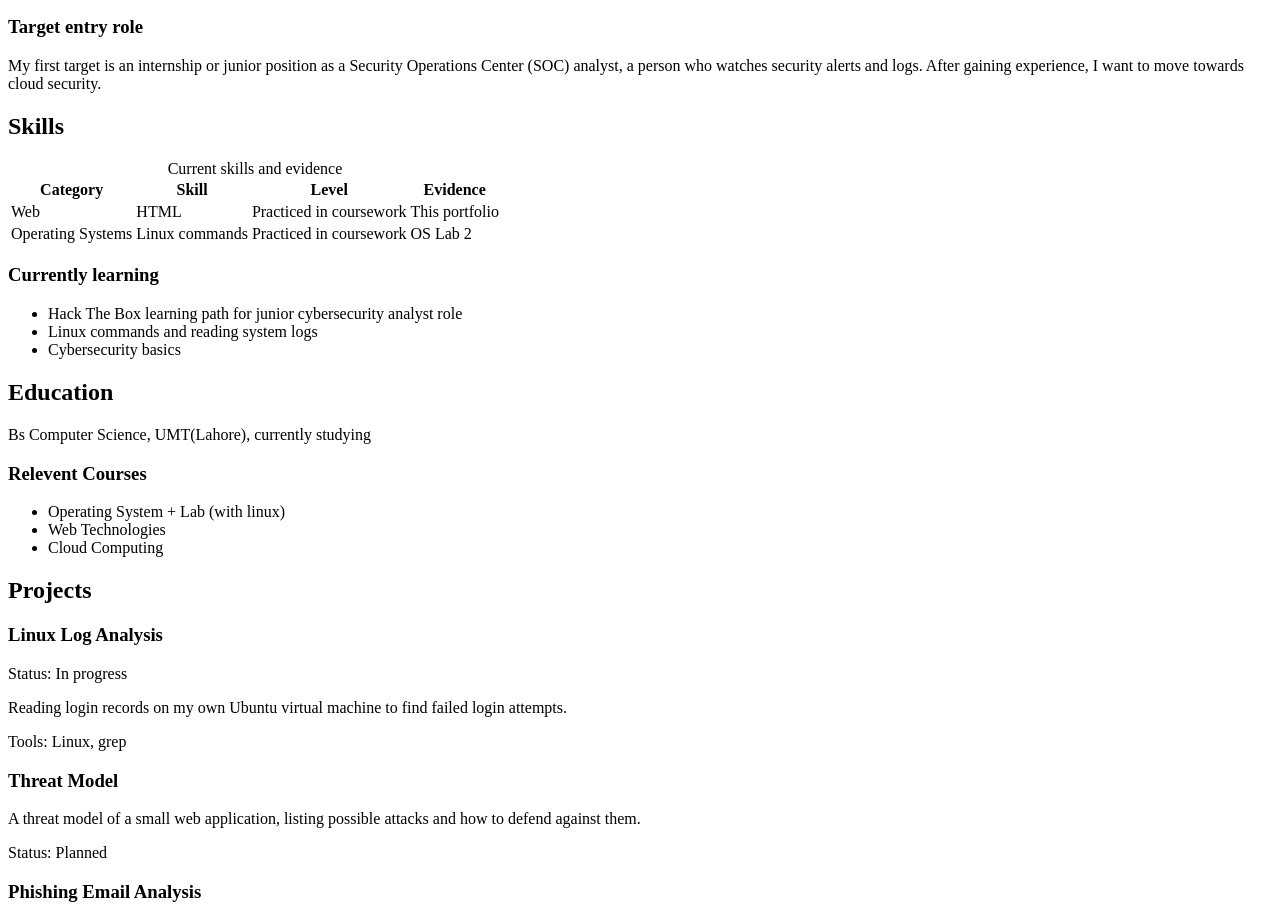
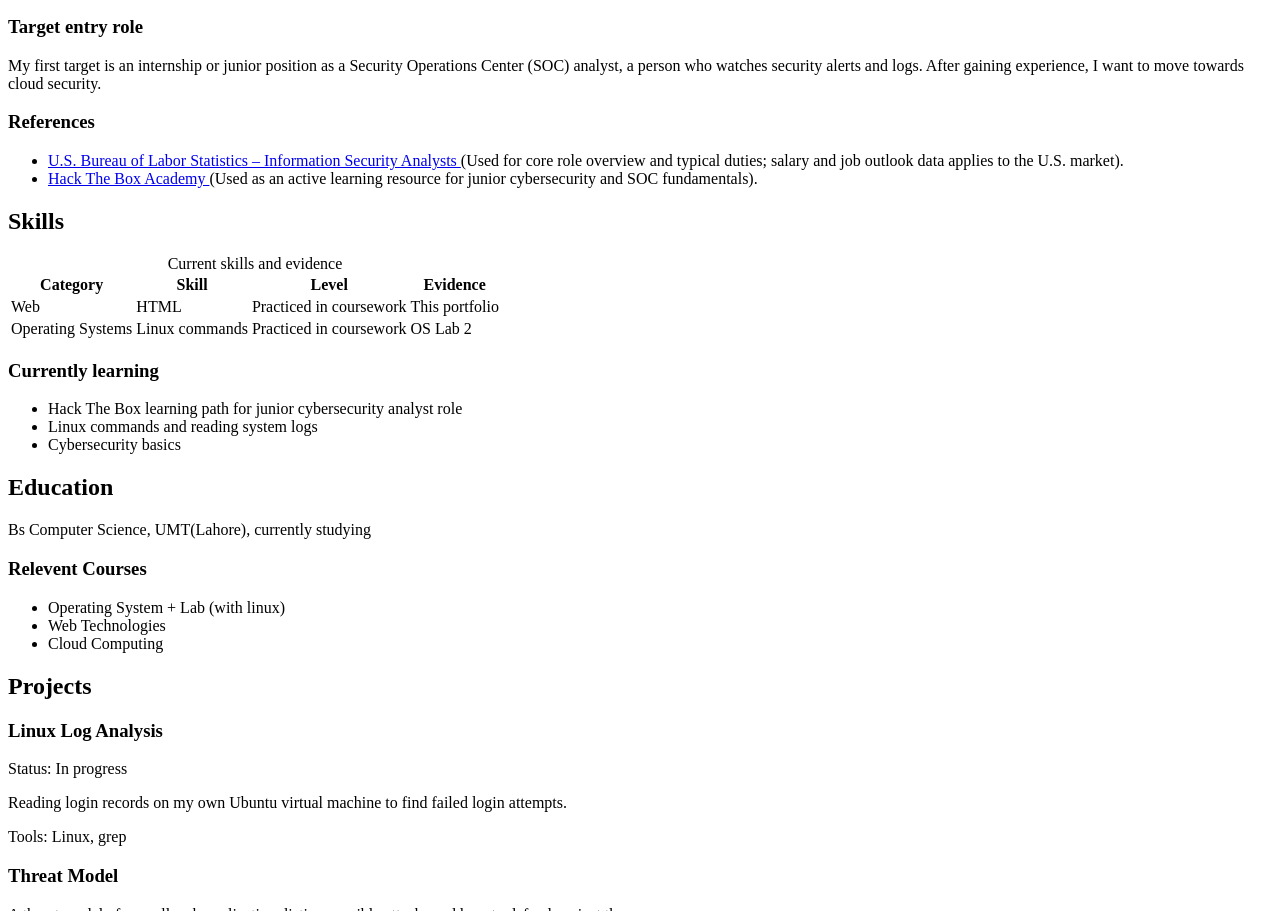
Before and after one commit to masroor-moon/portfolio, a plain HTML site: page index.html in a window 1280 px wide. Shown: the part 830-1741 px from the top of the page. Drawn offline with Linux system fonts and the light colour scheme.

Commit message:
Complete Career Pathway section with references

```diff
--- a/index.html
+++ b/index.html
@@ -48,6 +48,19 @@
             </ul>
             <h3>Target entry role</h3>
             <p>My first target is an internship or junior position as a Security Operations Center (SOC) analyst, a person who watches security alerts and logs. After gaining experience, I want to move towards cloud security.</p>
+            <h3>References</h3>
+<ul>
+  <li>
+    <a href="https://www.bls.gov/ooh/computer-and-information-technology/information-security-analysts.htm" target="_blank" rel="noopener noreferrer">
+      U.S. Bureau of Labor Statistics – Information Security Analysts
+    </a> (Used for core role overview and typical duties; salary and job outlook data applies to the U.S. market).
+  </li>
+  <li>
+    <a href="https://academy.hackthebox.com/" target="_blank" rel="noopener noreferrer">
+      Hack The Box Academy
+    </a> (Used as an active learning resource for junior cybersecurity and SOC fundamentals).
+  </li>
+</ul>
 
         </section>
 
```
